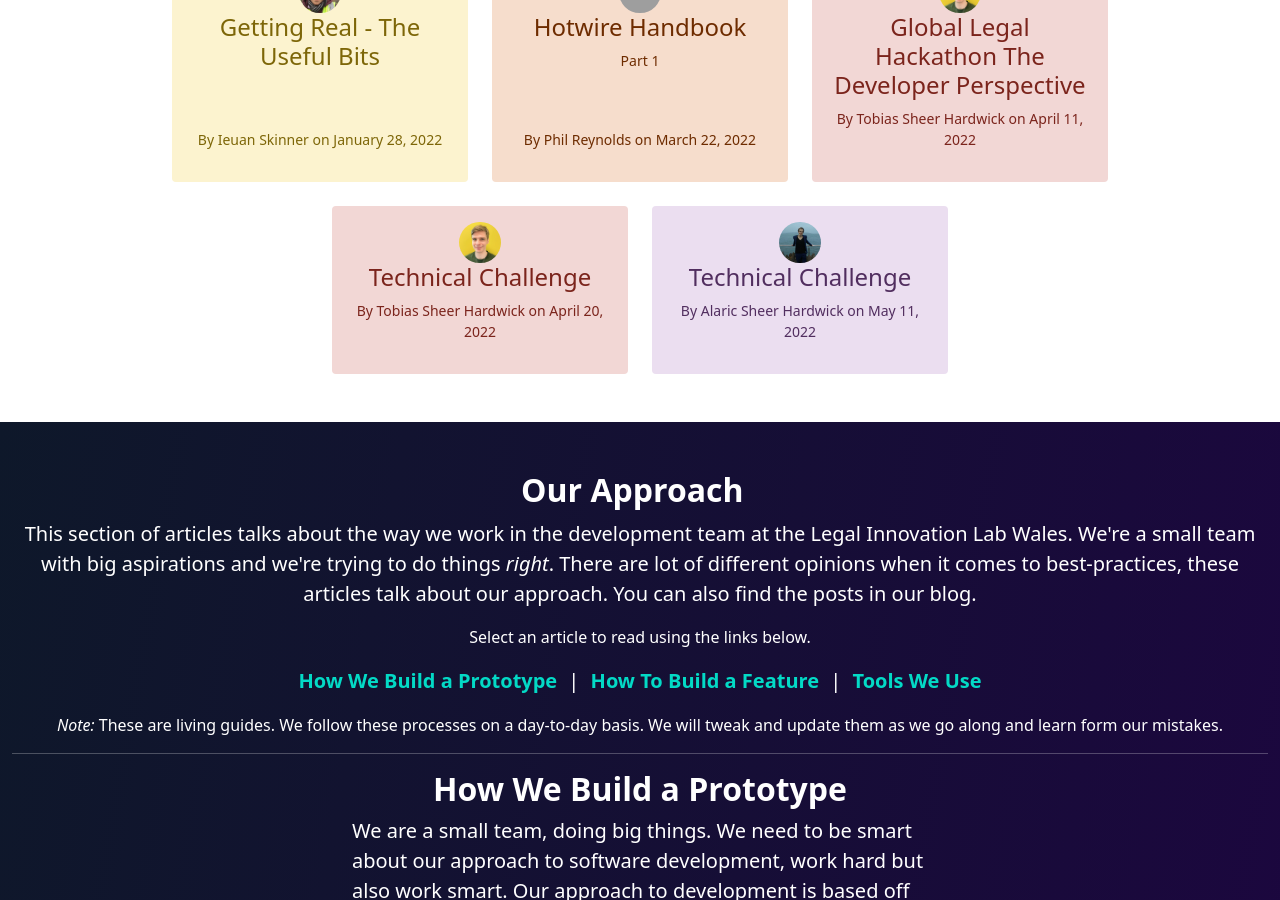
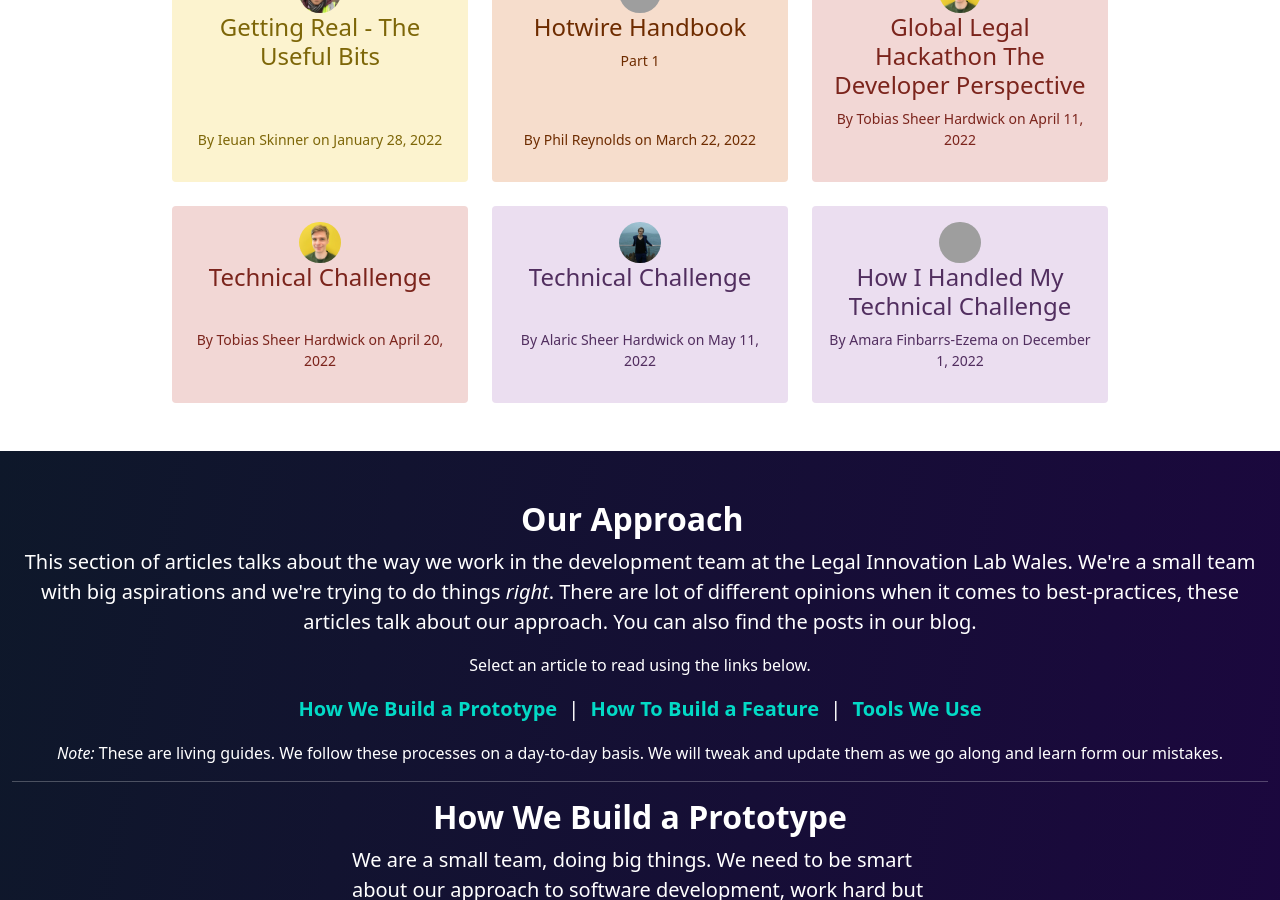
Before and after one commit to Legal-Innovation-Lab-Wales/dev-page, a Jekyll site: the page built from index.html, in a window 1280 px wide and 900 px high, scrolled down 5156 px. Built offline with Jekyll 4.4.1, drawn with Linux system fonts in a browser that asks for light colours; nearby versions of some CDN libraries; part of the change alters nothing that is shown; grey boxes are pictures that could not be loaded.

Commit message:
Add Amara's Technical Challenge Blog

```diff
--- a/_data/blog-posts.yml
+++ b/_data/blog-posts.yml
@@ -243,3 +243,13 @@
   publish-date: May 11
   publish-year: 2022
   card-color: purple
+
+- layout: blog
+  author: Amara
+  full-name: Amara Finbarrs-Ezema
+  short-title: challenge
+  full-title: How I Handled My Technical Challenge
+  file-type: html
+  publish-date: December 1
+  publish-year: 2022
+  card-color: purple
--- /dev/null
+++ b/blog/amara/2022/challenge.html
@@ -0,0 +1,56 @@
+---
+layout: blog
+author: Amara
+full-name: Amara Finbarrs-Ezema
+short-title: challenge
+full-title: How I Handled My Technical Challenge
+file-type: html
+publish-date: December 01
+publish-year: 2022
+card-color: purple
+---
+
+<h1> How I Handled My Technical Challenge</h1>
+
+<h3> Introduction</h3>
+
+<p>Hello there! My name is Amara, and I am the newest software developer to join the team as of the 21st of Nov, 2022. We are currently expecting some new software developers soon, so I might not be the newbie after the above date, so please do not quote me, haha.</p>
+<p>For my technical challenge, I built a simple expense tracker. From the list of inspirations provided by the team, I was sure that the expense tracker would suffice. To check out the code for my expense tracker, you can here. Also, if you want to play around with the expense tracker, you can use it here.</p>
+<p>I studied civil engineering at Swansea University and fell in love with programming during my time there. However, I did not start learning software development properly until January 2022. Ever since, I have learned fundamental front-end technologies like HTML, CSS and JavaScript. I have acquired a sound understanding of programming languages such as Python, Ruby, and C#, and also how to use their corresponding frameworks such as Django, Ruby on Rails and ASP.NET.</p>
+<p>Check out my GitHub to see some of the applications I have built so far during my software development journey. Now, enough about me, let us talk about the technical challenge project.</p>
+
+<h3> Building the Expense Tracker</h3>
+
+<p>For my project, I built a new application from scratch. As I pointed out in the Introduction section, I was given a list of inspirations to choose from by the previous project manager at the time, Ben Riseborough. However, I decided to build a project that resonated with me. I am obsessed with saving money and see myself using the expense tracker to help me save some buck. I built something that I could use in my everyday life.</p>
+<p>The expense tracker is a simple web application that anyone can use to keep track of their spending when they are out and about shopping. It consists of a calculator for keying in the prices of the items purchased and a history page for saving the bought items and their prices. I utilized JavaScript and the web local storage as the backend to store the bought items and their prices. The expense tracker also has a feature on the calculator page that showcases the total cost of all purchased items in the app.</p>
+<p>While implementing the code, I broke it down into small blocks of code, where each function performed a specific task. I also endeavoured to follow software design principles as much as possible, some of which include the Single Responsibility Principle (SRP), Don’t Repeat Yourself (DRY) and Keep it Simple, Stupid (KISS).</p>
+<p>It was a requirement to use some version control software to version the technical challenge project. I preferred to use Git to execute this task. As I was implementing the code, I divided the overall process of building the expense tracker into little steps. Each of these little steps became my different commit. However, the steps were not rigid because, while I was executing my plan, I had to make some changes and rearrange the order of some steps. Generally, planning was a big part of my success in developing the expense tracker.</p>
+<p>I ensured that the commit messages were as direct as possible, and anyone who looked at my code on GitHub would view it as a story detailing, clearly, how I built the expense tracker. To achieve this, I watched several youtube videos to learn about git's best practices. Finally, I hosted my project on GitHub.</p>
+<p>I also made sure to document that app properly. For instance, if someone landed on the repository of my expense tracker, they would easily understand it just by reading the READMe file. My README file includes the following information</p>
+<ul>
+    <li>The languages used to build the application (HTML, CSS and JavaScript)</li>
+    <li>A brief project description</li>
+    <li>Key features of the app</li>
+    <li>A video of the design prototype of the app</li>
+    <li>How to Use the app</li>
+    <li>A link to view and use the app</li>
+</ul>
+
+<h3> Technical Debrief </h3>
+
+<p>For the technical debrief, I prepared a presentation using Google Slides to be as thorough and professional as possible. My main priority was to give the team a good impression of me. I discussed my project from a user point of view by illustrating the design process that went into building the app.</p>
+<p>Planning, developing and testing the project from scratch helped me, so I knew the app in and out. I could confidently answer all the questions asked especially concerning the development process. I was also able to fix a bug spotted by one of the developers in the team. Generally, the technical debrief went smoothly, and everyone on the panel was super friendly. The atmosphere made me comfortable and able to answer questions correctly.</p>
+
+<h3> Takeaway</h3>
+
+<p>Most Importantly, I strongly believe that God helped me get this role. Because although I decided to start learning development this year (2022), I was able to land this role in early July. I prayed a lot for a role, and I believe I got this perfect role because God answered me and not because of my excellent development skills.</p>
+<p>While speaking to my line manager after I began working with the team, he told me that he saw I had potential during the technical debrief and subsequent interview. He also said that he saw that I was eager to learn. He made me understand that it is easy to teach a new developer willing to learn than to employ an experienced developer with wrong or not-so-good software development practices.</p>
+<p>This is my first developer role, I am working with lovely people. The team is also very understanding. Due to some complications, I could not start at the specified start date. But the team understood, and they were ready to answer any questions I had to help me ease into my role.</p>
+<p>Finally, I would say that obeying the instruction given to you by the team would help tremendously. Whether it is for the technical challenge or the technical debrief. I would end the blog with some nuggets of advice:</p>
+<ul>
+    <li>Document properly</li>
+    <li>Observe best git practices</li>
+    <li>Follow software design principles</li>
+    <li>Know your code in and out</li>
+    <li>Do not worry, just do your best!</li>
+</ul>
```
Also changed, not shown: 1 other file.
